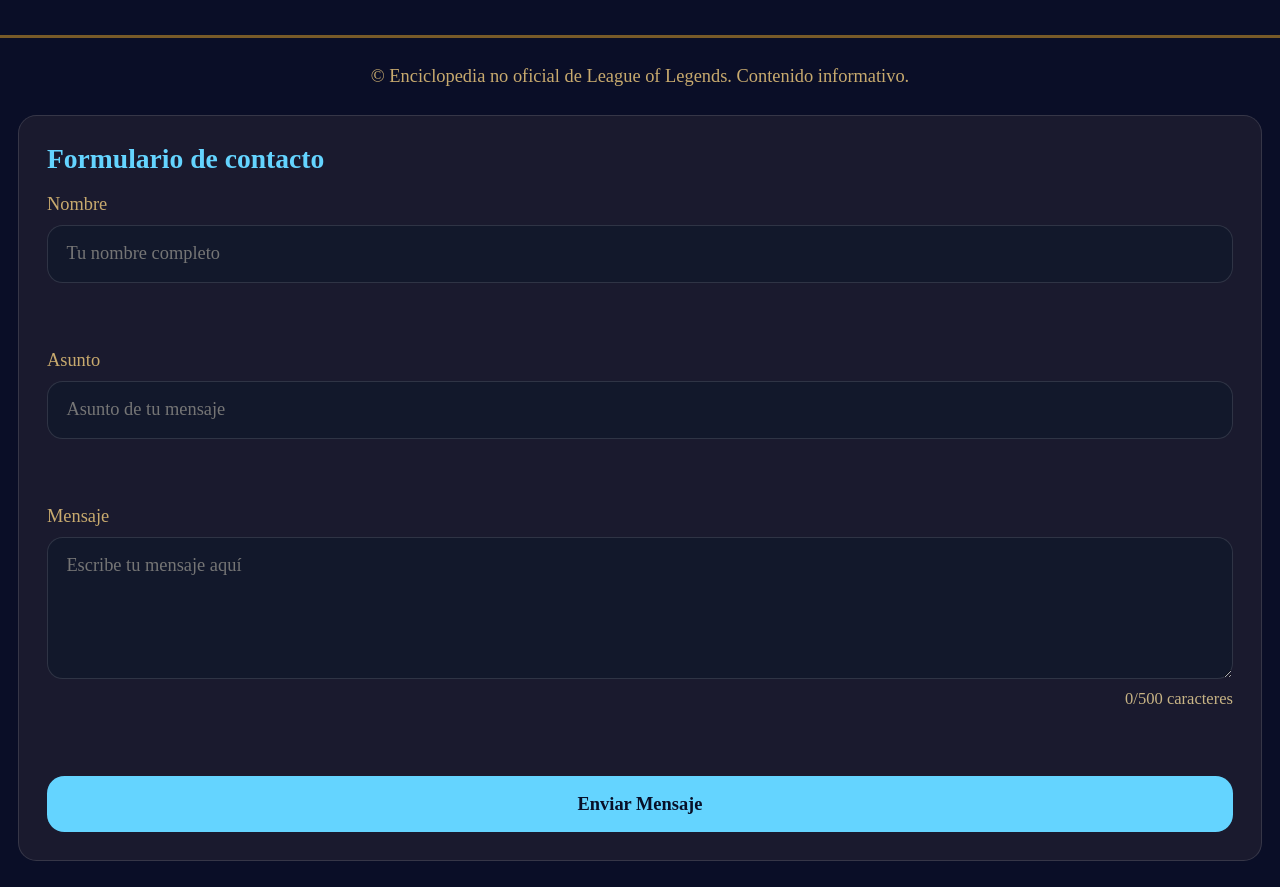
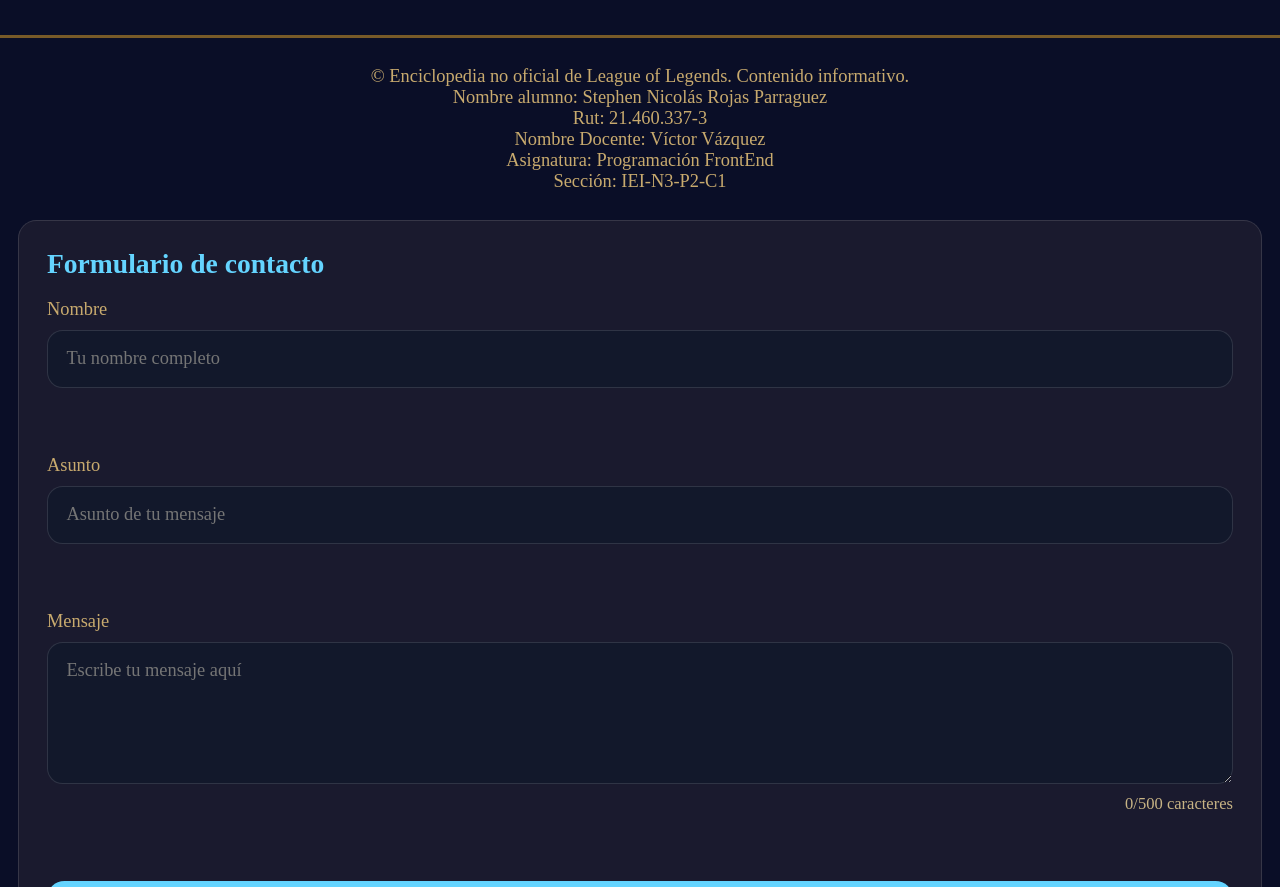
Before and after one commit to Stiffplay/ProyectoFrontEnd, a React (Vite) app: page / in a window 1280 px wide. Shown: the part 1973-2860 px from the top of the page. Built offline with nearby package versions, Linux system fonts and the light colour scheme.

Commit message:
footer info

```diff
--- a/src/components/Footer.jsx
+++ b/src/components/Footer.jsx
@@ -9,6 +9,11 @@ export default function Footer({
   return (
     <footer className="container" role="contentinfo">
       <p>&copy; Enciclopedia no oficial de League of Legends. Contenido informativo.</p>
+      <p> Nombre alumno: Stephen Nicolás Rojas Parraguez </p>
+      <p> Rut: 21.460.337-3 </p>
+      <p> Nombre Docente: Víctor Vázquez</p>
+      <p> Asignatura: Programación FrontEnd</p>
+      <p> Sección: IEI-N3-P2-C1</p>
 
       <section className="footer-contact" aria-labelledby="contacto-footer-title">
         <h2 id="contacto-footer-title">Formulario de contacto</h2>
```
